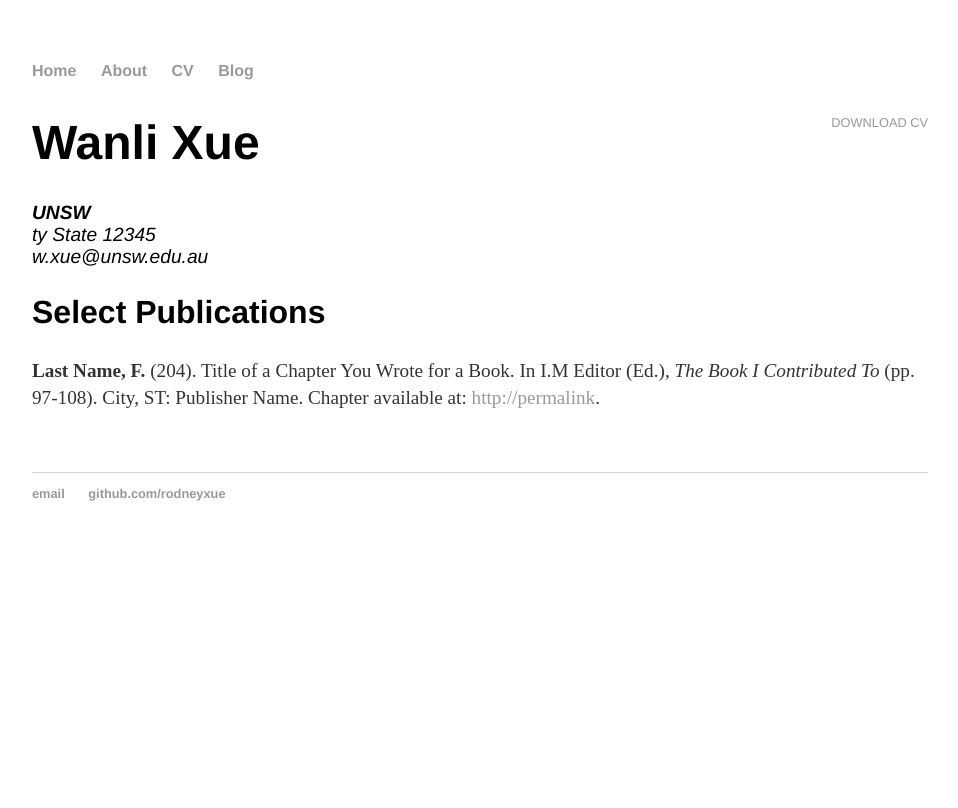
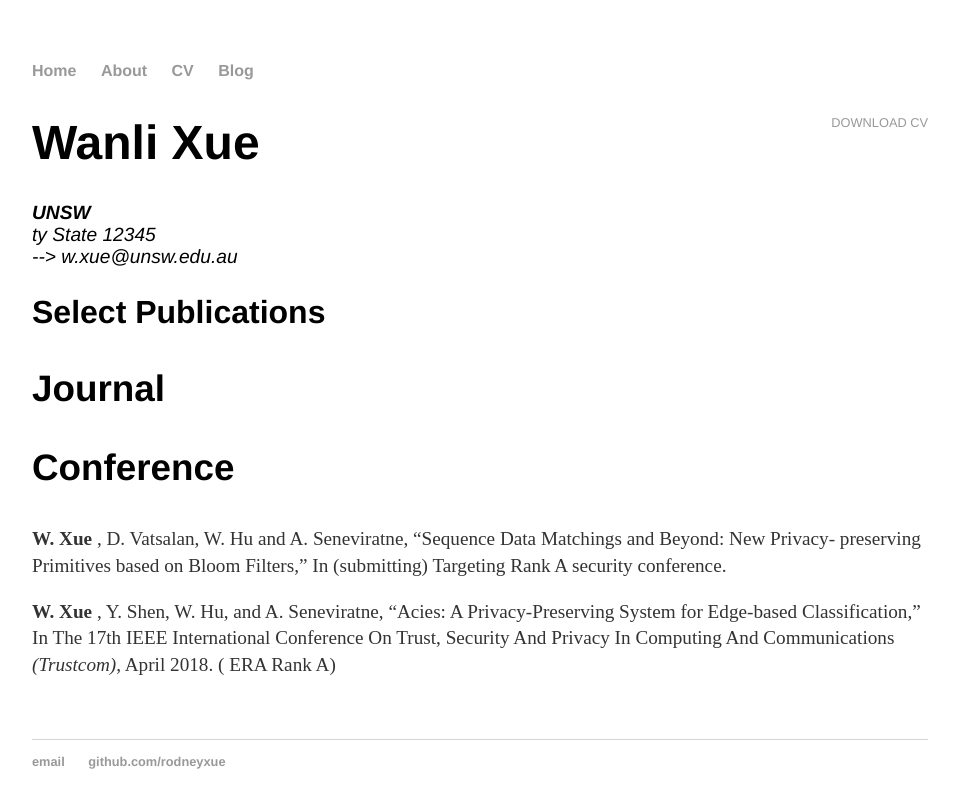
Before and after one commit to WanliXue/WanliXue.github.io, a Jekyll site: the page built from cv/index.html, in a window 1280 px wide. Shown: the top 808 px of the page, without its empty margins (160-1118 px from the left). Built offline with Jekyll 4.4.1, drawn with Linux system fonts in a browser that asks for light colours.

Commit message:
update publicaiton

```diff
--- a/cv/index.html
+++ b/cv/index.html
@@ -10,14 +10,18 @@ title: CV of Wanli
 					<address>
 					<strong>UNSW</strong><br>
 					<!-- Street Address<br>
-					Ci -->ty State 12345<br>
+					<!-- Ci -->ty State 12345<br> -->
 					<!-- <abbr title="phone">P:</abbr> (123) 456-7890<br> -->
 					<span class="obfuscate">w.xue@unsw.edu.au</span>
 					</address>
 
 					<h2>Select Publications</h2>
+					<h3> Journal </h3>
+					<!-- <p><strong>Last Name, F.</strong> (204). Title of a Chapter You Wrote for a Book. In I.M Editor (Ed.), <em>The Book I Contributed To</em> (pp. 97-108). City, ST: Publisher Name. Chapter available at: <a href="#">http://permalink</a>. -->
 
-					<p><strong>Last Name, F.</strong> (204). Title of a Chapter You Wrote for a Book. In I.M Editor (Ed.), <em>The Book I Contributed To</em> (pp. 97-108). City, ST: Publisher Name. Chapter available at: <a href="#">http://permalink</a>.
+					<h3> Conference </h3>
+					<p><strong>W. Xue</strong> , D. Vatsalan, W. Hu and A. Seneviratne, “Sequence Data Matchings and Beyond: New Privacy- preserving Primitives based on Bloom Filters,” In (submitting) Targeting Rank A security conference.
 
 
+					<p><strong>W. Xue</strong> , Y. Shen, W. Hu, and A. Seneviratne, “Acies: A Privacy-Preserving System for Edge-based Classification,” In The 17th IEEE International Conference On Trust, Security And Privacy In Computing And Communications <em>(Trustcom)</em>, April 2018. ( ERA Rank A)
 	</div>
```
